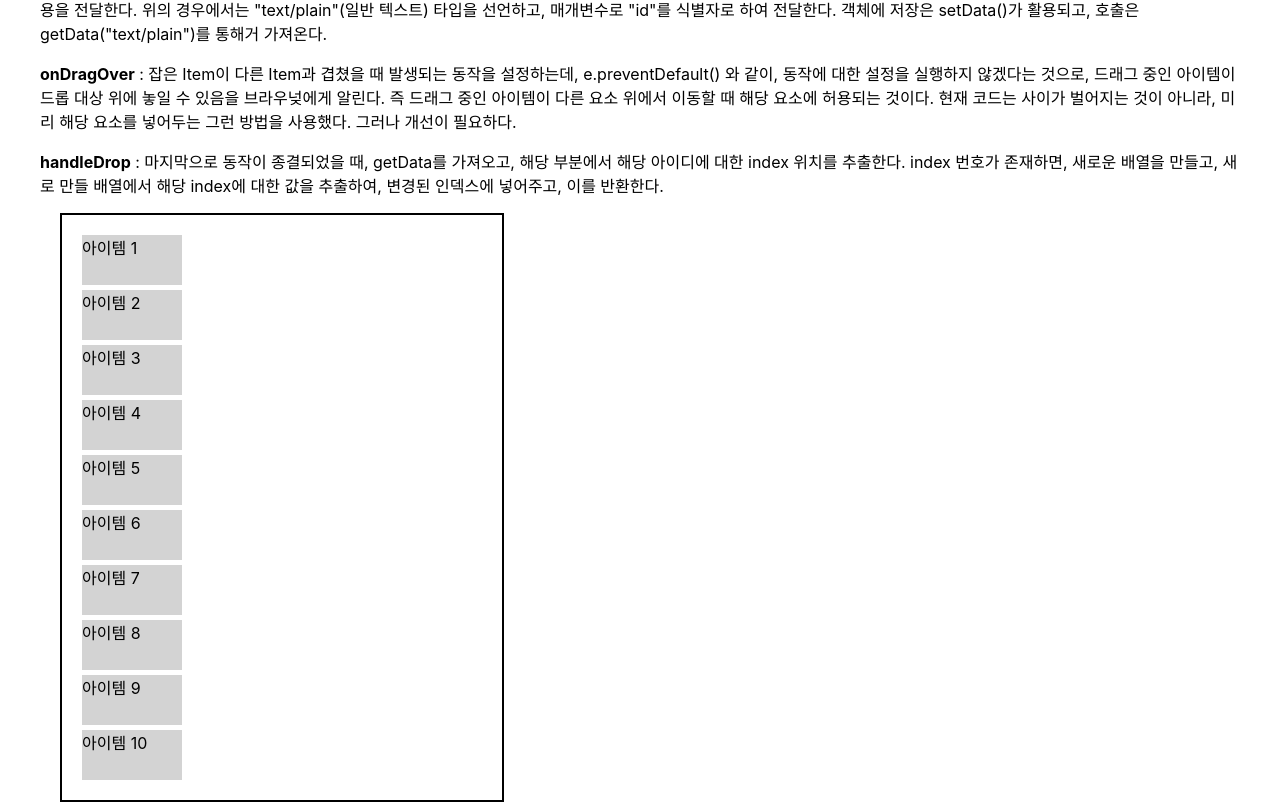
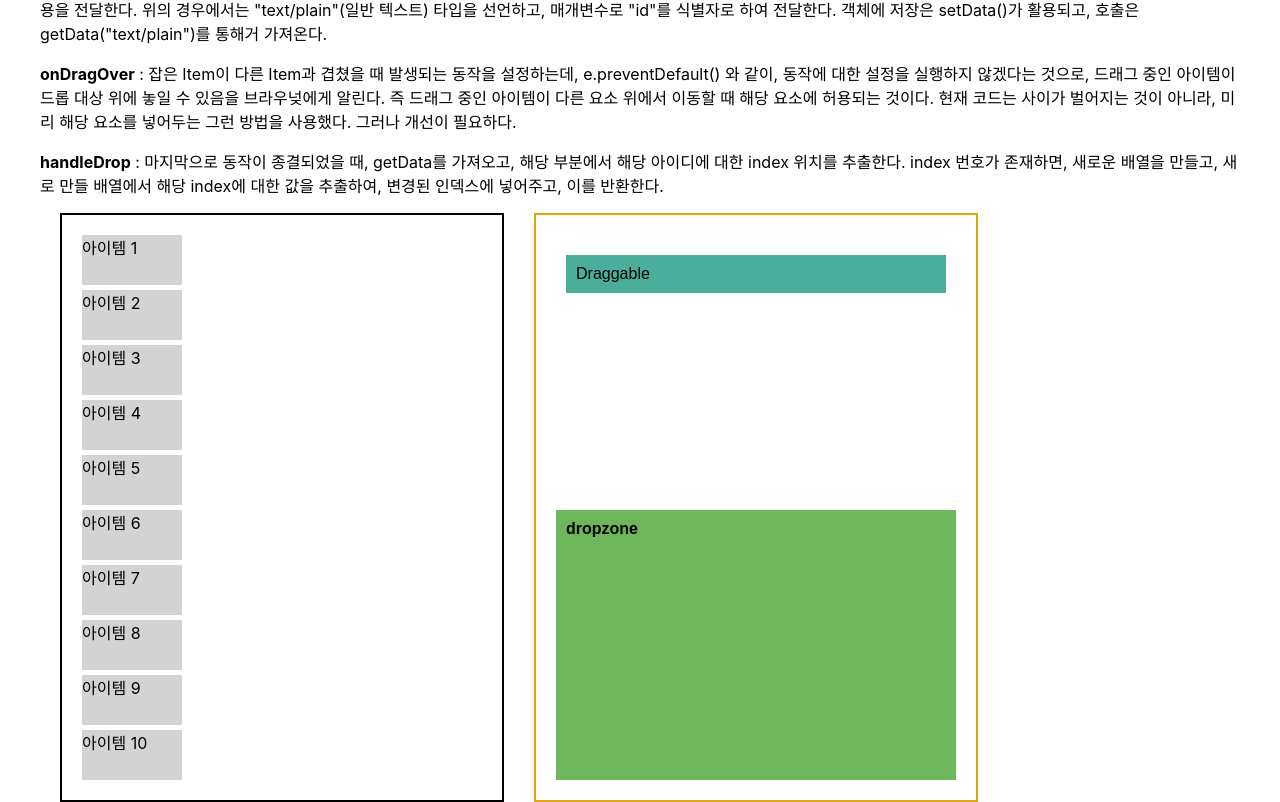
Before and after one commit to 19Edwin92/InocamReactPrec, a React (Create React App) app in the folder InocamReact/: page /draganddrop in a window 1280 px wide. Shown: the part 524-1326 px from the top of the page. Built offline with nearby package versions, Linux system fonts and the light colour scheme.

Commit message:
[Drag] 요소 div 이동하기 구현 중(1)

```diff
--- a/InocamReact/src/App.js
+++ b/InocamReact/src/App.js
@@ -7,20 +7,27 @@ import Detail from "./pages/Detail";
 import IndexList from "./pages/IndexList";
 import VelopertColor from './pages/VelopertColor'
 import VelopertCounterContatiner from "./containers/VelopertCounter";
-import DragandDrop from "./pages/DragandDrop";
+import DragandDrop1 from "./pages/DragandDrop1";
 
 function App() {
   return (
     <Styled.Layout>
     <Routes>
       <Route path="/" element={<Header/>}>
+
         <Route index element={<Home/>}/>
+
         <Route path="velopertcolor" element={<VelopertColor />}/>
         <Route path="velopertcounter" element={<VelopertCounterContatiner/>}/>
-        <Route path="draganddrop" element={<DragandDrop/>}/>
+        <Route path="draganddrop" element={<DragandDrop1/>}/>
+
         <Route path=":id" element={<Detail/>}>
+
           <Route index element={<IndexList/>}/>
+
         </Route>
+
+
       </Route>
     </Routes>
     </Styled.Layout>
--- a/InocamReact/src/pages/DragandDrop.jsx
+++ b/InocamReact/src/pages/DragandDrop1.jsx
@@ -15,21 +15,22 @@ const DraggableContainer = () => {
     { id: "item-10", content: "아이템 10" },
   ]);
 
-  const [moveItem, setMoveIten] = useState(null)
+  // const [moveItem, setMoveIten] = useState(null)
   const handleDragStart = (e, id) => {
+    e.dataTransfer.effectAllowed = 'move'; // 드래그시 발생되었던 + 버튼이 사라진다.
     e.dataTransfer.setData("text/plain", id);
-    setMoveIten(id)
+    // setMoveIten(id)
   };
 
   const handleDragOver = (e, index) => {
     e.preventDefault();
-    const draggedItemIndex = items.findIndex((item) => item.id === moveItem);
-    if (draggedItemIndex > -1 && draggedItemIndex !== index) {
-      const draggedItem = items[draggedItemIndex];
-      const newItems = items.filter((item) => item.id !== moveItem);
-      newItems.splice(index, 0, draggedItem);
-      setItems(newItems);
-    }
+    // const draggedItemIndex = items.findIndex((item) => item.id === moveItem);
+    // if (draggedItemIndex > -1 && draggedItemIndex !== index) {
+    //   const draggedItem = items[draggedItemIndex];
+    //   const newItems = items.filter((item) => item.id !== moveItem);
+    //   newItems.splice(index, 0, draggedItem);
+    //   setItems(newItems);
+    // }
   };
 
   const handleDrop = (e, index) => {
@@ -41,9 +42,16 @@ const DraggableContainer = () => {
       const [draggedItem] = newItems.splice(itemIndex, 1);
       newItems.splice(index, 0, draggedItem);
       setItems(newItems);
-      setMoveIten(null)
+      // setMoveIten(null)
     }
   };
+
+  //  Drag and Drop
+  const [draggableItems, setDraggableItems] = useState([
+    { id: 'draggable-1', text: 'Draggable 1' },
+    { id: 'draggable-2', text: 'Draggable 2' }
+  ]);
+  const [droppedItems, setDroppedItems] = useState([]);
 
   return (
     <>
@@ -78,7 +86,8 @@ const DraggableContainer = () => {
       </p>
 
 
-      <Container
+     <div style={{display:"flex", gap:"10px"}}>
+     <Container
         style={{ display: "flex", flexDirection: "column", gap: "5px" }}
       >
         {items.map((item, index) => (<Item
@@ -92,6 +101,55 @@ const DraggableContainer = () => {
         </Item>)
         )}
       </Container>
+      <Container2>
+        <DragOrigin
+          onDragOver={(e)=>e.preventDefault()}
+          // onDrop={(e)=> {
+          //   const id = e.dataTransfer.getData('text/plain')
+          //   const draggableElement = document.getElementById(id);
+          //   const dropzone = e.target;
+          //   dropzone.appendChild(draggableElement);
+          // }}
+          onDrop={(e)=> {
+            const id = e.dataTransfer.getData('text/plain')
+            // const draggableElement = document.getElementById(id);
+            // const dropzone = e.target;
+            // dropzone.appendChild(draggableElement);
+            const droppdItem = droppedItems.find(item => item.id === id)
+            if (droppdItem) {
+              setDroppedItems((prevItems) => prevItems.filter(item => item.id !== id));
+              setDraggableItems((prevItems) => [...prevItems, droppdItem]);
+            }
+          }}
+        >
+           {/* {draggableItems.map(item => (
+          <MoveItem draggable key={item.id}>{item.text}</MoveItem>
+        ))} */}
+           <MoveItem id="draggable-1" draggable onDragStart={(e) => {
+            e.dataTransfer.effectAllowed = 'move';
+            e.dataTransfer.setData('text/plain', e.target.id)
+          }}>Draggable</MoveItem>
+        </DragOrigin>
+        <DropZone
+          onDragOver={(e)=>e.preventDefault()}
+          onDrop={(e)=> {
+            const id = e.dataTransfer.getData('text/plain')
+            // const draggableElement = document.getElementById(id);
+            // const dropzone = e.target;
+            // dropzone.appendChild(draggableElement);
+            const droppdItem = draggableItems.find(item => item.id === id)
+            if (droppdItem) {
+              setDraggableItems((prevItems) => prevItems.filter(item => item.id !== id));
+              setDroppedItems((prevItems) => [...prevItems, droppdItem]);
+            }
+          }}
+        >dropzone
+        {droppedItems.map(item => (
+          <MoveItem draggable key={item.id}>{item.text}</MoveItem>
+        ))}
+        </DropZone>
+      </Container2>
+     </div>
     </>
   );
 };
@@ -108,15 +166,50 @@ const Container = styled.div`
   margin-left:20px;
 `;
 
+
 const Item = styled.div`
   width: 100px;
   height: 50px;
   background-color: lightgray;
   margin-right: 10px;
-  cursor: move;
+  cursor: grab;
   z-index: ${(props) => (props.isDragging ? 1 : "auto")};
 `;
 
+
+const Container2 = styled(Container)`
+  border: 2px solid #DFA612;
+  color: black;
+  display: flex;
+  font-family: sans-serif;
+  font-weight: bold;
+
+`
+
+const DragOrigin = styled.div`
+  flex-basis: 100%;
+  flex-grow: 1;
+  padding: 10px;
+
+`
+
+const MoveItem = styled.div`
+  background-color: #4AAE9B;
+  font-weight: normal;
+  margin-bottom: 10px;
+  margin-top: 10px;
+  padding: 10px;
+  &:active {
+    background-color:yellow;
+  }
+`
+
+const DropZone = styled.div`
+  background-color: #6DB65B;
+  flex-basis: 100%;
+  flex-grow: 1;
+  padding: 10px;
+`
 
   // const draggedItem = useRef(null);
   // const handleDragStart = (e, id) => {
```
